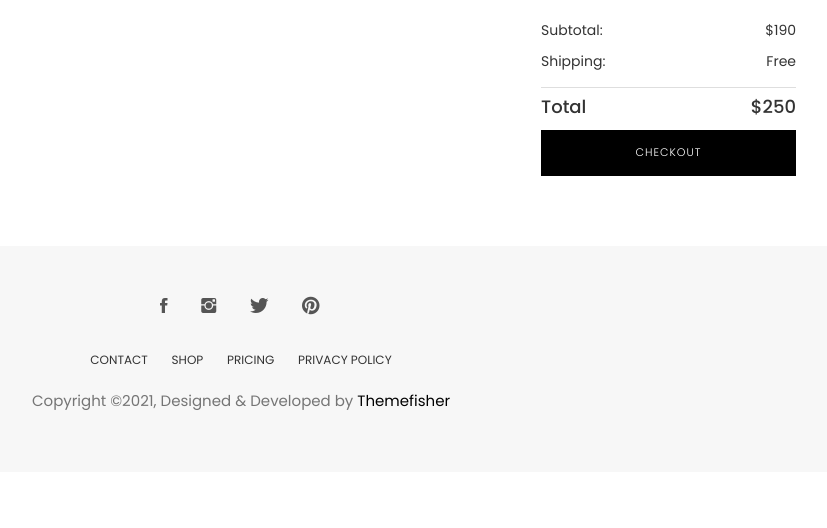
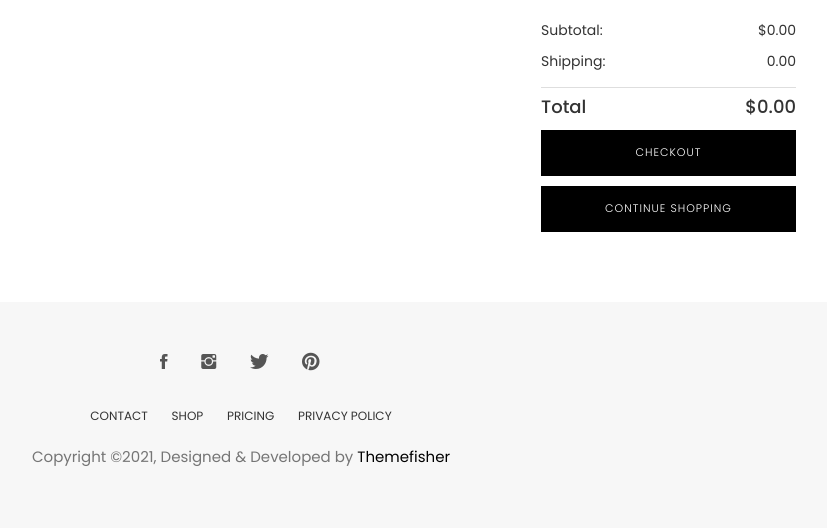
Before and after one commit to Mmy2000/aviato-shopper, a Django app: page /cart/ in a window 1280 px wide. Shown: the part 472-1000 px from the top of the page, without its empty margins (399-1226 px from the left). Before the commit the page ends 882 px from the top, so only its background shows below. Run offline with Django 4.2, Linux system fonts and the light colour scheme; data comes from the database, SQL or seed files in the repository; both versions use the stored data as it was after the commit; some libraries are stand-ins or nearby versions; some web fonts are replaced.

Commit message:
calculate tax and total price for tha cart

```diff
--- a/cart/admin.py
+++ b/cart/admin.py
@@ -1,5 +1,5 @@
 from django.contrib import admin
-from .models import Cart, CartItem
+from .models import Cart, CartItem, Tax
 
 class CartItemInline(admin.TabularInline):
     model = CartItem
@@ -26,3 +26,4 @@ class CartItemAdmin(admin.ModelAdmin):
 # Registering the models with custom admin
 admin.site.register(Cart, CartAdmin)
 admin.site.register(CartItem, CartItemAdmin)
+admin.site.register(Tax)
--- a/cart/models.py
+++ b/cart/models.py
@@ -1,3 +1,4 @@
+from decimal import Decimal
 from django.db import models
 from django.utils import timezone
 from store.models import Product
@@ -6,16 +7,22 @@ from accounts.models import User
 # Create your models here.
 
 class Cart(models.Model):
-    cart_id = models.CharField( max_length=50 , null=True, blank=True)
+    cart_id = models.CharField(max_length=50, null=True, blank=True)
     date_added = models.DateField(default=timezone.now)
 
     def __str__(self):
         return self.cart_id
 
 
+class Tax(models.Model):
+    tax = models.DecimalField(max_digits=6, decimal_places=2, default=Decimal('0.00'))
+
+    def __str__(self):
+        return str(self.tax)
+
 class CartItem(models.Model):
     product = models.ForeignKey(Product, on_delete=models.CASCADE)
-    cart = models.ForeignKey(Cart, on_delete=models.CASCADE ,blank=True ,  null=True)
+    cart = models.ForeignKey(Cart, on_delete=models.CASCADE, blank=True, null=True)
     quantity = models.IntegerField()
     is_active = models.BooleanField(default=True)
 
--- a/cart/templates/cart.html
+++ b/cart/templates/cart.html
@@ -59,14 +59,20 @@ Cart
                                                 <button class="btn btn-dark decrement-btn"><i
                                                         class="fas fa-minus"></i></button>
                                                 <input type="text" class="form-control text-center quantity-input"
-                                                    value="1" readonly />
-                                                <button class="btn btn-dark increment-btn"><i
-                                                        class="fas fa-plus"></i></button>
+                                                    value="{{cart_item.quantity}}" readonly />
+                                                <a href="{% url 'add_to_cart' cart_item.product.id %}" class="btn btn-dark increment-btn"><i
+                                                        class="fas fa-plus"></i></a>
                                             </div>
                                         </td>
-                                        <td class="">${{cart_item.product.price}}</td>
                                         <td class="">
-                                            <a class="product-remove" href="#!">Remove</a>
+                                            <div class="d-flex flex-column">
+                                                ${{cart_item.sub_total}}
+                                                <span class="text-muted small">${{cart_item.product.price}} each</span>
+                                            </div>
+
+                                        </td>
+                                        <td class="">
+                                            <a class="btn btn-outline-danger" href="#!">Remove</a>
                                         </td>
                                     </tr>
                                     {% endfor %}
@@ -83,18 +89,19 @@ Cart
                             <ul class="summary-prices">
                                 <li>
                                     <span>Subtotal:</span>
-                                    <span class="price">$190</span>
+                                    <span class="price">${{total}}</span>
                                 </li>
                                 <li>
                                     <span>Shipping:</span>
-                                    <span>Free</span>
+                                    <span>{{tax}}</span>
                                 </li>
                             </ul>
                             <div class="summary-total">
                                 <span>Total</span>
-                                <span>$250</span>
+                                <span>${{grand_total}}</span>
                             </div>
                             <a href="checkout.html" class="btn btn-main mt-3 w-100">Checkout</a>
+                            <a href="checkout.html" class="btn btn-main mt-3 w-100">Continue Shopping</a>
 
                         </div>
                     </div>
--- a/cart/views.py
+++ b/cart/views.py
@@ -1,8 +1,8 @@
 from django.shortcuts import redirect, render
 from store.models import Product
-from .models import Cart , CartItem
+from .models import Cart , CartItem, Tax
 from django.core.exceptions import ObjectDoesNotExist
-
+from decimal import Decimal
 # Create your views here.
 
 
@@ -32,21 +32,41 @@ def add_to_cart(request , product_id):
 
 
 
-def cart(request, total = 0 , quantity = 0 , cart_items = None):
+def cart(request, total=0, quantity=0, cart_items=None):
     try:
-        cart = Cart.objects.get(cart_id = _cart_id(request))
-        cart_items = CartItem.objects.filter(cart = cart , is_active = True)
+        tax_obj = Tax.objects.last()  # Fetch the last Tax object
+        tax_percentage = tax_obj.tax if tax_obj else Decimal('0.00')  # Get the tax value or default to 0
+        cart = Cart.objects.get(cart_id=_cart_id(request))  # Get the cart using a session ID or similar method
+        cart_items = CartItem.objects.filter(cart=cart, is_active=True)  # Get active items in the cart
+
         for cart_item in cart_items:
-            total += (cart_item.product.price * cart_item.quantity)
+            total += cart_item.product.price * cart_item.quantity  # Sum up the product prices
             quantity += cart_item.quantity
+
+        # Calculate the tax based on the total
+        tax_amount = (tax_percentage * total) / Decimal('100')  # Calculate tax
+        grand_total = total + tax_amount  # Grand total is the sum of the total and tax
+
+        # Round the values to 2 decimal places
+        total = round(total, 2)
+        tax_amount = round(tax_amount, 2)
+        grand_total = round(grand_total, 2)
+
     except ObjectDoesNotExist:
-        pass
+        # Handle case where no cart or cart items exist
+        cart_items = []
+        total = Decimal('0.00')
+        quantity = 0
+        tax_amount = Decimal('0.00')
+        grand_total = Decimal('0.00')
 
+    # Pass the data to the template
     context = {
-        'total':total,
-        'quantity':quantity,
-        'cart_items':cart_items,
-
+        'total': total,
+        'quantity': quantity,
+        'cart_items': cart_items,
+        'grand_total': grand_total,
+        'tax': tax_amount,
     }
 
-    return render(request , 'cart.html' , context)
+    return render(request, 'cart.html', context)
--- a/static/css/style.css
+++ b/static/css/style.css
@@ -2554,7 +2554,7 @@ input[type=email]:focus, input[type=password]:focus, input[type=text]:focus, inp
   color:white;
 }
 .quantity-controls .quantity-input {
-    width: 30px;
+    width: 40px;
     height: 30px;
     text-align: center;
     margin: 0 10px;
```
Also changed, not shown: cart/migrations/0003_cart_tax.py (added), cart/migrations/0004_tax_remove_cart_tax.py (added), cart/migrations/0005_cart_tax.py (added), cart/migrations/0006_remove_cart_tax.py (added), db.sqlite3.
